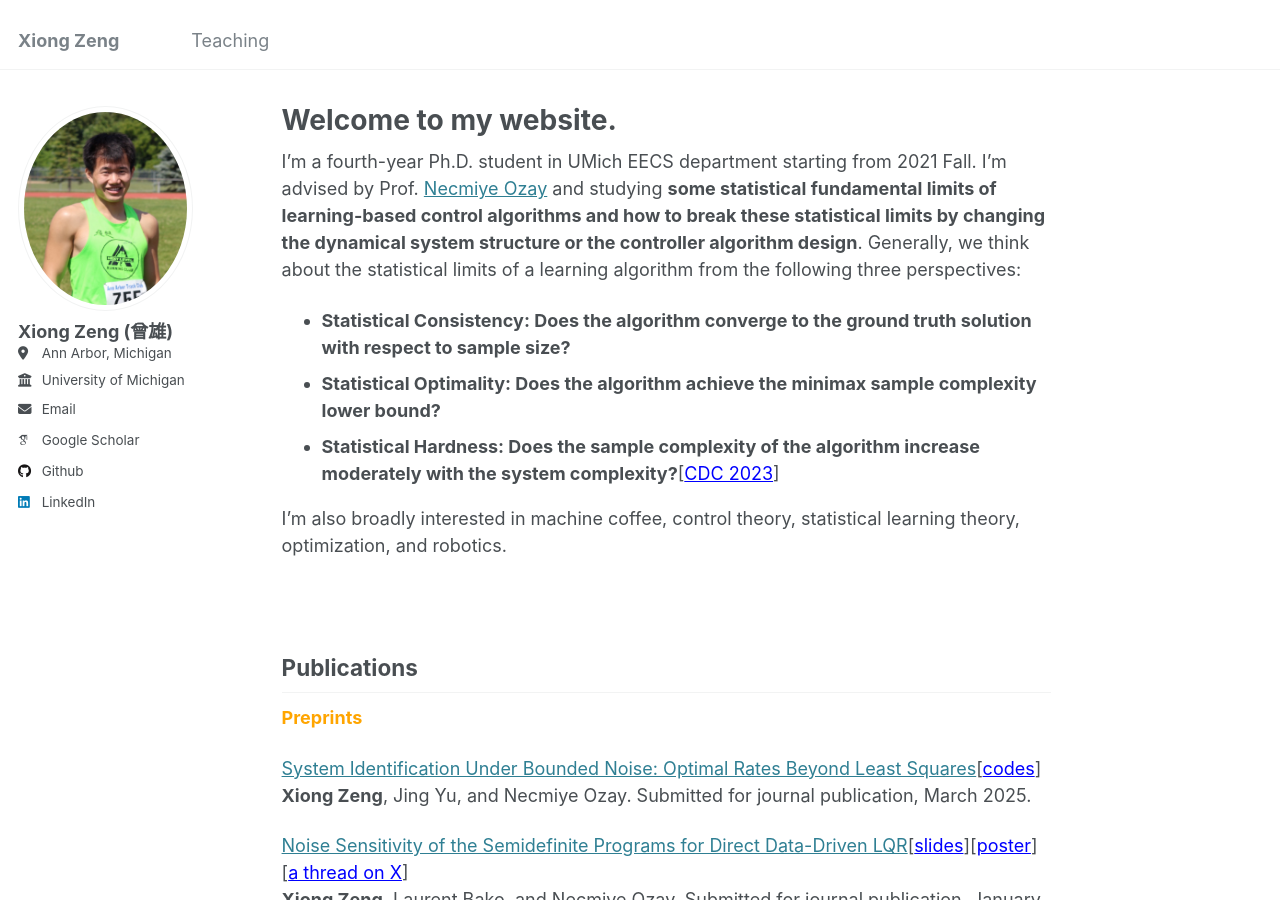
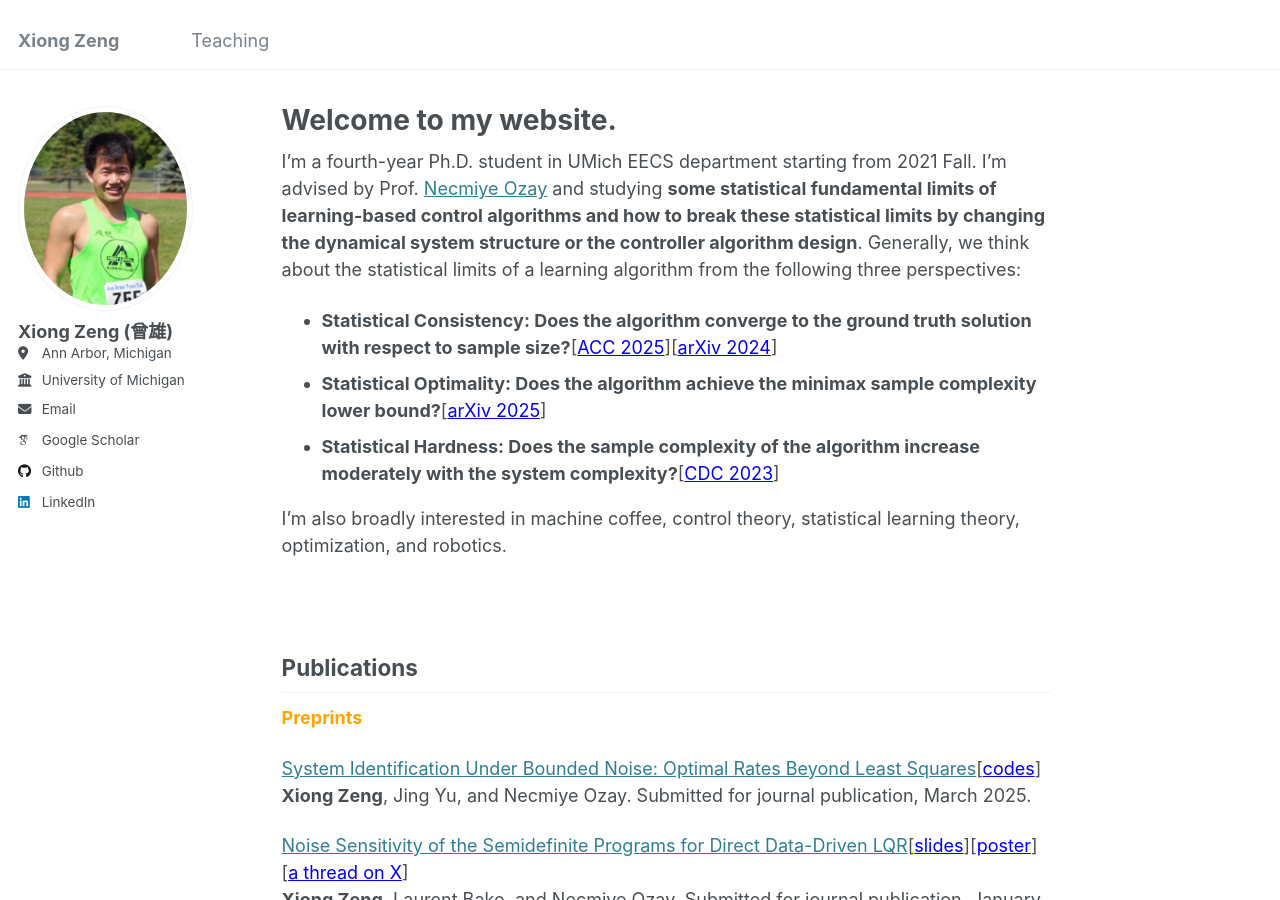
Before and after one commit to zengxiong111/zengxiong.github.io, a Jekyll site: the page built from _pages/about.md, in a window 1280 px wide and 900 px high. Built offline with Jekyll 4.4.1, drawn with Linux system fonts in a browser that asks for light colours; some web fonts are replaced.

Commit message:
Update about.md

```diff
--- a/_pages/about.md
+++ b/_pages/about.md
@@ -8,8 +8,8 @@ redirect_from:
 ---
 
 I'm a fourth-year Ph.D. student in UMich EECS department starting from 2021 Fall. I'm advised by Prof. <a href="https://web.eecs.umich.edu/~necmiye/" target="_blank">Necmiye Ozay</a> and studying **some statistical fundamental limits of learning-based control algorithms and how to break these statistical limits by changing the dynamical system structure or the controller algorithm design**. Generally, we think about the statistical limits of a learning algorithm from the following three perspectives:
-- **Statistical Consistency: Does the algorithm converge to the ground truth solution with respect to sample size?**
-- **Statistical Optimality: Does the algorithm achieve the minimax sample complexity lower bound?**
+- **Statistical Consistency: Does the algorithm converge to the ground truth solution with respect to sample size?**[<a href="https://web.eecs.umich.edu/~necmiye/pubs/ZengBO_acc25.pdf" style="color: blue;" target="_blank">ACC 2025</a>][<a href="https://arxiv.org/abs/2412.19705" style="color: blue;" target="_blank">arXiv 2024</a>]
+- **Statistical Optimality: Does the algorithm achieve the minimax sample complexity lower bound?**[<a href="https://arxiv.org/abs/2503.16817" style="color: blue;" target="_blank">arXiv 2025</a>]
 - **Statistical Hardness: Does the sample complexity of the algorithm increase moderately with the system complexity?**[<a href="https://arxiv.org/abs/2311.11151" style="color: blue;" target="_blank">CDC 2023</a>]
 
 I'm also broadly interested in machine coffee, control theory, statistical learning theory, optimization, and robotics.
```
